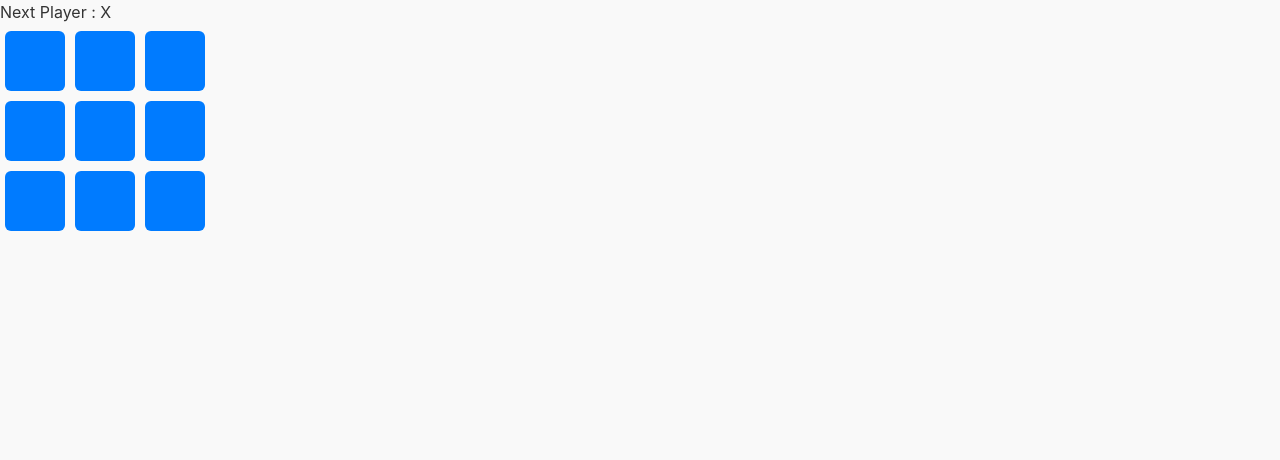
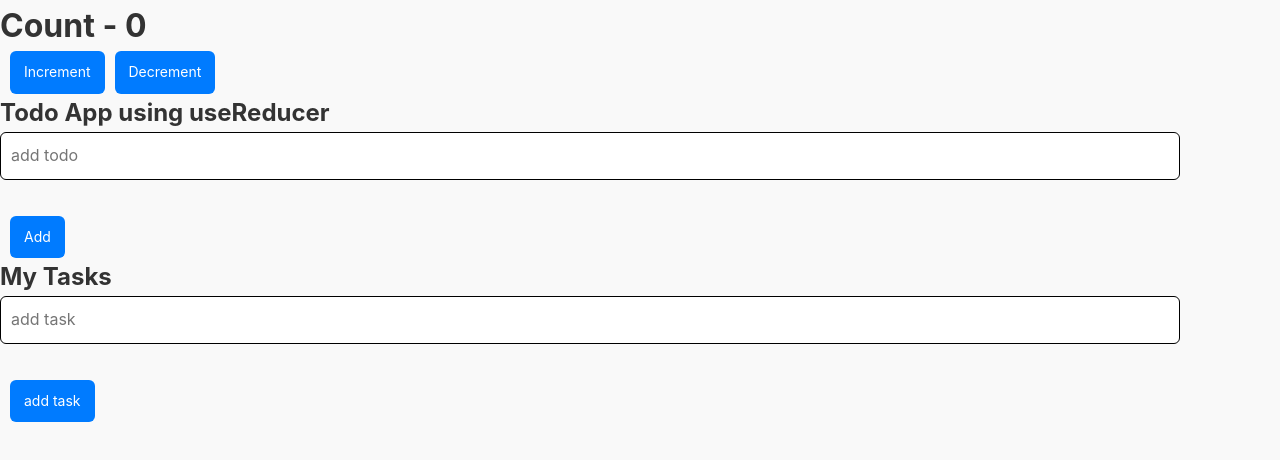
Before and after one commit to RakeshRanjanUIDeveloper/CodeWithJavaScript, a React (Vite) app in the folder PSClasses/React/ps-react-app/: page / in a window 1280 px wide. Shown: the top 460 px of the page. Built offline with nearby package versions, Linux system fonts and the light colour scheme.

Commit message:
code added

```diff
--- a/PSClasses/React/ps-react-app/src/App.jsx
+++ b/PSClasses/React/ps-react-app/src/App.jsx
@@ -25,6 +25,10 @@ import Joke from './components/Joke/Joke';
 import ColorGame from './components/ColorGame/ColorGame';
 import SuspenseLazyFallback from './components/SuspenseLazyFallback/SuspenseLazyFallback';
 import ErrorBoundaryWithSuspense from './components/ErrorBoundaryWithSuspense/ErrorBoundaryWithSuspense';
+import Counter from './Hooks/UseReducer/Counter';
+import Todo from './Hooks/UseReducer/Todo';
+import MyTasks from './Hooks/UseReducer/MyTasks';
+
 
 function App() {
   return (
@@ -51,12 +55,17 @@ function App() {
          <UserList />
          <UserListWithoutUseMemo />
          <TodoLists />
-         <CartDetails />
+
          <Joke />
          <ColorGame />
-         <SuspenseLazyFallback />
-         <ErrorBoundaryWithSuspense />*/}
+
+         <ErrorBoundaryWithSuspense />
          <TicTacToe />
+          <SuspenseLazyFallback />
+          <CartDetails />*/}
+          <Counter />
+          <Todo />
+          <MyTasks />
     </React.Fragment>
   )
 }
--- /dev/null
+++ b/PSClasses/React/ps-react-app/src/Hooks/UseReducer/Counter.jsx
@@ -0,0 +1,39 @@
+import React, { useReducer } from 'react'
+
+const Counter = () => {
+    // useReducer - Hook that manage complex state logic. its alternative to useState
+    // state - represent current value
+    // dispatch - function that updates state value
+    // reducer - function that keep logic of  how state get updated. it takes state and action as argument and return next state
+    // initialState - Keep initial value
+
+    const initialState = {count:0}
+    const[state, dispatch] = useReducer(reducer, initialState);
+
+
+    function reducer(state,action){
+        switch(action.type){
+            case 'increment' :
+                    return {...state, count:state.count+1}
+            case 'decrement' :
+                    return {...state, count:state.count-1}
+            default :
+                return state
+        }
+    }
+    function handleDecrement (){
+        dispatch({type: 'decrement'})
+    }
+    function handleIncrement(){
+        dispatch({type: 'increment'})
+    }
+  return (
+    <React.Fragment>
+        <h1>Count - {state.count}</h1>
+        <button onClick={handleIncrement}>Increment</button>
+        <button onClick={handleDecrement}>Decrement</button>
+    </React.Fragment>
+  )
+}
+
+export default Counter
--- /dev/null
+++ b/PSClasses/React/ps-react-app/src/Hooks/UseReducer/MyTasks.jsx
@@ -0,0 +1,56 @@
+import React, { useReducer, useState } from 'react'
+
+const MyTasks = () => {
+    const [task, setTask] = useState('');
+    const [editId, setEditId] = useState(null);
+    const initialState = {
+        tasks : []
+    }
+
+    const [state, dispatch] = useReducer(reduce, initialState);
+
+    function reduce(state, action){
+        switch(action.type){
+            case 'add' :
+                return {
+                    ...state,
+                    tasks: [...state.tasks, {id:Date.now(), text: action.payload}]
+                }
+            case 'edit' :
+                return{
+                    ...state,
+                    tasks: state.tasks.map((t) => t.id === action.payload.id ? {...task, text:action.payload.text} : task)
+                }
+        }
+    }
+
+    function handleAddTask(){
+        dispatch({type: 'add', payload:task})
+        setTask('')
+    }
+    function handleEditTask () {
+        dispatch({type:'edit', payload:{id:editId, text:task}})
+        setTask('');
+        setEditId(null)
+    }
+  return (
+    <React.Fragment>
+        <h2>My Tasks</h2>
+        <input type='text' placeholder='add task' value={task} onChange={(e) => setTask(e.target.value)} />
+        <ul>
+            {
+                state.tasks.map((t) => <li>{t.text}
+
+                <button onClick={() =>{
+                     setTask(t.text);
+                     setEditId(t.id)
+                 } }>Edit</button>
+                </li>)
+            }
+        </ul>
+        <button onClick={editId ?  handleEditTask :handleAddTask}>{editId ? 'update task' : 'add task'}</button>
+    </React.Fragment>
+  )
+}
+
+export default MyTasks
--- /dev/null
+++ b/PSClasses/React/ps-react-app/src/Hooks/UseReducer/Todo.jsx
@@ -0,0 +1,83 @@
+import React, { useReducer, useState } from "react";
+
+const Todo = () => {
+  const [input, setInput] = useState("");
+  const [editId, setEditId] = useState(null);
+
+  const initialState = {
+    todos: [],
+  };
+  const [state, dispatch] = useReducer(reducer, initialState);
+
+  function reducer(state, action) {
+    switch (action.type) {
+      case "Add":
+        return {
+          ...state,
+          todos: [...state.todos, { id: Date.now(), text: action.payload }],
+        };
+      case "Edit":
+        return {
+          ...state,
+          todos: state.todos.map((todo) =>
+            todo.id === action.payload.id
+              ? { ...todo, text: action.payload.text }
+              : todo
+          ),
+        };
+      case "Delete":
+        return {
+            ...state,
+            todos: state.todos.filter((todo) => todo.id !== action.payload)
+        };
+      default:
+        return state;
+    }
+  }
+
+  function handleAdd() {
+    dispatch({ type: "Add", payload: input });
+    setInput("");
+  }
+  function handleEdit() {
+    dispatch({ type: "Edit", payload: { id: editId, text: input } });
+    setInput("");
+    setEditId(null);
+  }
+  function handleDelete(id) {
+    dispatch({ type: "Delete", payload: id});
+  }
+  return (
+    <React.Fragment>
+      <h2>Todo App using useReducer</h2>
+      <input
+        type="text"
+        placeholder="add todo"
+        value={input}
+        onChange={(e) => setInput(e.target.value)}
+      />
+      <ul>
+        {state.todos.map((t) => (
+          <li key={t.id}>
+            {t.text}
+            <button
+              onClick={() => {
+                setInput(t.text);
+                setEditId(t.id);
+              }}
+            >
+              Edit
+            </button>
+             <button onClick={() => handleDelete(t.id)}>Delete</button>
+          </li>
+        ))}
+      </ul>
+      <button onClick={editId ? handleEdit : handleAdd}>
+        {editId ? "Update" : "Add"}
+      </button>
+
+    </React.Fragment>
+  );
+};
+
+export default Todo;
--- a/PSClasses/React/ps-react-app/src/components/SuspenseLazyFallback/Profile.jsx
+++ b/PSClasses/React/ps-react-app/src/components/SuspenseLazyFallback/Profile.jsx
@@ -1,6 +1,7 @@
 import React from 'react';
 const Profile = () => {
   return <h2>👤 Profile Section</h2>;
+
 };
 
 export default Profile;
--- a/PSClasses/React/ps-react-app/src/components/SuspenseLazyFallback/SuspenseLazyFallback.jsx
+++ b/PSClasses/React/ps-react-app/src/components/SuspenseLazyFallback/SuspenseLazyFallback.jsx
@@ -1,46 +1,47 @@
-import React, {lazy, Suspense, useState} from 'react'
-import Home from './Home';
-import Spinner from './Spinner';
+import React, { lazy, Suspense, useState } from "react";
+import Home from "./Home";
+import Spinner from "./Spinner";
+import ErrorBoundary from "../ErrorBoundaryWithSuspense/ErrorBoundary";
 
-
-const Profile = lazy(() => import('./Profile'));
-const Analytics = lazy(() => import('./Analytics'));
+const Profile = lazy(() => import("./Profile"));
+const Analytics = lazy(() => import("./Analytics"));
 
 const SuspenseLazyFallback = () => {
-    const [activeTab, setActiveTab] = useState('home');
-    const renderContent = () =>{
-        switch(activeTab){
-            case 'home' :
-                return <Home />
-            case 'profile' :
+  const [activeTab, setActiveTab] = useState("home");
+  const renderContent = () => {
+    switch (activeTab) {
+      case "home":
+        return <Home />;
+      case "profile":
         return (
+          <ErrorBoundary>
             <Suspense fallback={<Spinner />}>
               <Profile />
             </Suspense>
-                )
-            case 'analytics' :
+          </ErrorBoundary>
+        );
+      case "analytics":
         return (
           <Suspense fallback={<Spinner />}>
             <Analytics />
           </Suspense>
-                )
+        );
       default:
-                return <Home />
+        return <Home />;
     }
-
-    }
+  };
   return (
-    <div style={{ padding: '20px' }}>
+    <div style={{ padding: "20px" }}>
       <h1>🚀 React Suspense Demo App</h1>
-        <nav style={{ marginBottom: '16px' }}>
-            <button onClick={() => setActiveTab('home')}>Home</button>
-            <button onClick={() => setActiveTab('profile')}>Profile</button>
-            <button onClick={() => setActiveTab('analytics')}>Analytics</button>
+      <nav style={{ marginBottom: "16px" }}>
+        <button onClick={() => setActiveTab("home")}>Home</button>
+        <button onClick={() => setActiveTab("profile")}>Profile</button>
+        <button onClick={() => setActiveTab("analytics")}>Analytics</button>
       </nav>
       <hr />
       {renderContent()}
     </div>
-  )
-}
+  );
+};
 
-export default SuspenseLazyFallback
+export default SuspenseLazyFallback;
```
Also changed, not shown: 2 other files (tests, documents, lock files or other folders). Lines whose indentation alone changed are shown as unchanged.
